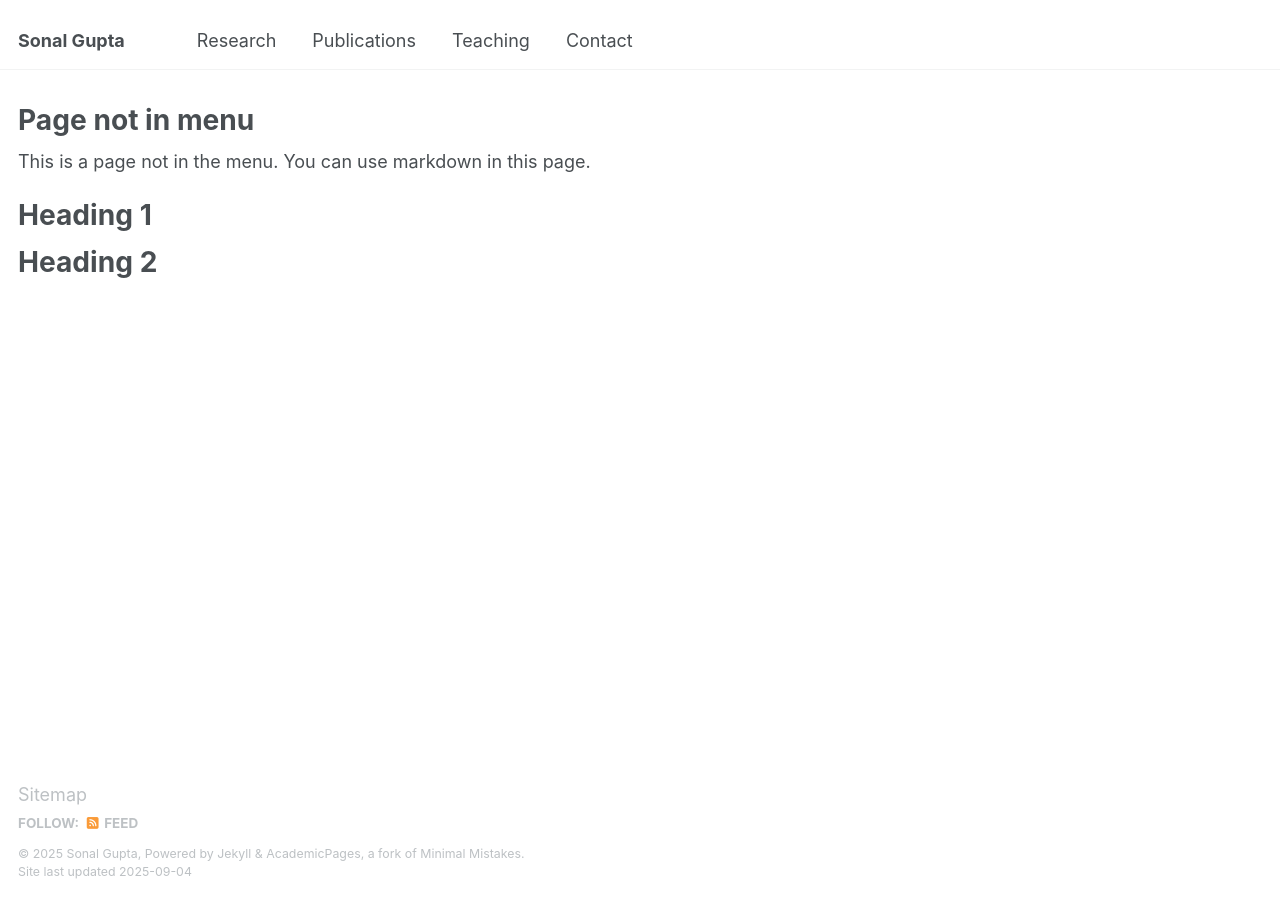
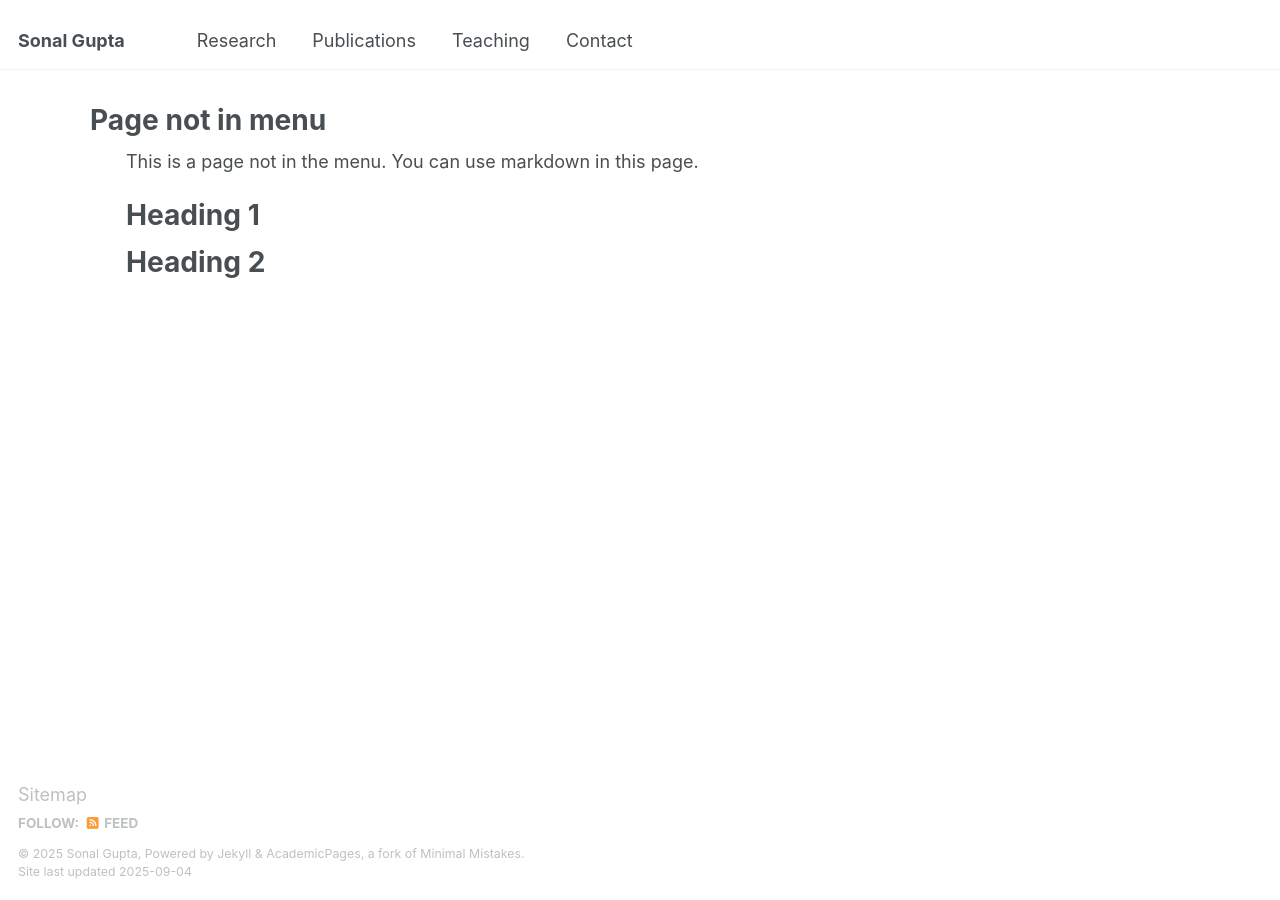
Before and after one commit to gupta-plantgenevo/gupta-plantgenevo.github.io, a Jekyll site: the page built from _pages/non-menu-page.md, in a window 1280 px wide. Built offline with Jekyll 4.4.1, drawn with Linux system fonts in a browser that asks for light colours.

Commit message:
Update custom.css

```diff
--- a/assets/css/custom.css
+++ b/assets/css/custom.css
@@ -16,8 +16,8 @@
   max-width: 100% !important;
   width: 100% !important;
   margin: 0 !important;
-  padding-left: 0 !important;
-  padding-right: 0 !important;
+  padding-left: 2rem !important;
+  padding-right: 2rem !important;
 }
 
 /* (optional) keep readability: left-aligned with a comfortable line length */
```
